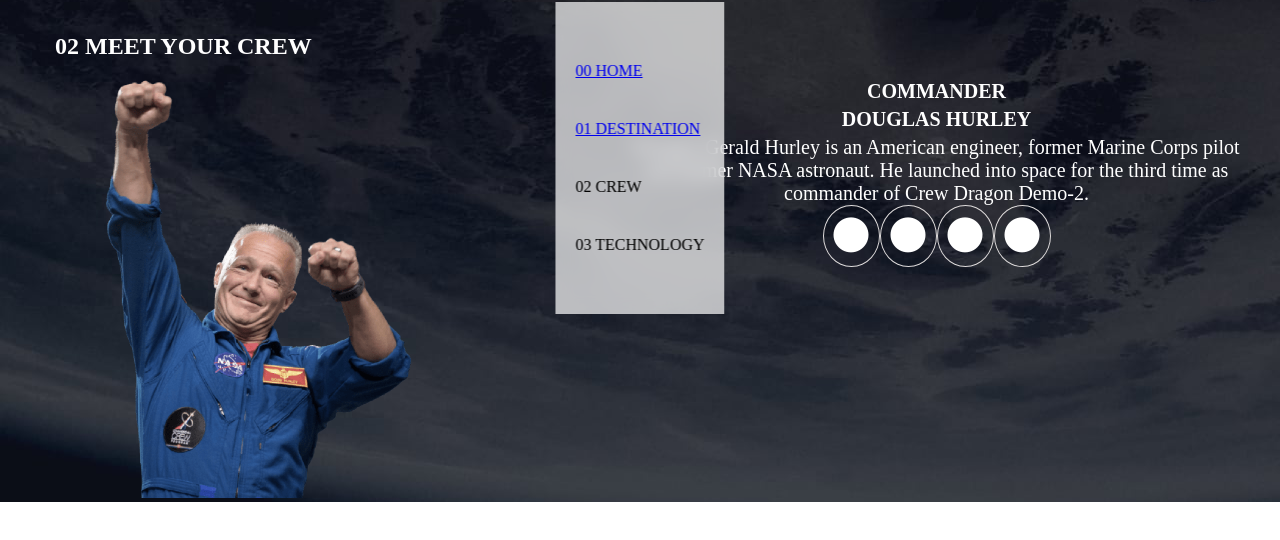
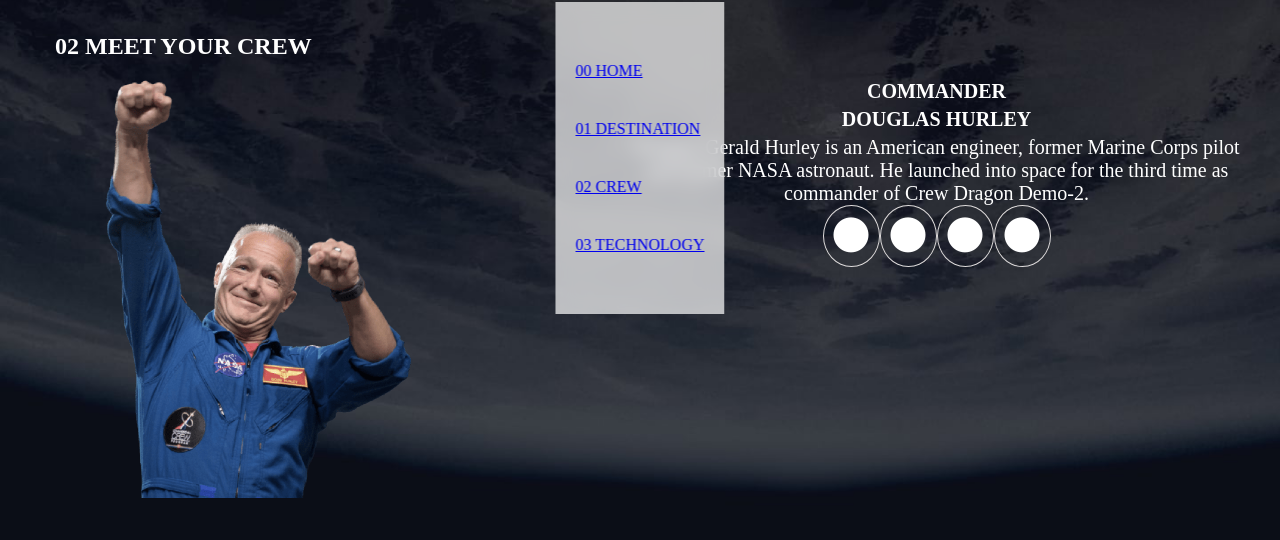
Before and after one commit to Lafi-olfa/starter-code, a plain HTML site: page crew.html in a window 1280 px wide. Shown: the part 78-618 px from the top of the page. Drawn offline with Linux system fonts and the light colour scheme.

Commit message:
add common style

```diff
--- a/crew.html
+++ b/crew.html
@@ -16,8 +16,8 @@
           <ul>
             <li><a href="/"> <span>00 </span>HOME</a>  </li>
             <li><a href="./destination.html"><span>01 </span>DESTINATION </a> </li>
-            <li><span>02 </span>CREW</li>
-            <li><span>03 </span>TECHNOLOGY</li>
+            <li><a href="./crew.html"><span>02 CREW</span> </a></li>
+            <li><a href="./technology.html"><span>03 TECHNOLOGY</span> </a></li>
           </ul>
         </nav>
         <div class="icon-bars">
@@ -25,7 +25,7 @@
             <i class="fa-solid fa-bars"></i>    </button>
         </div>
       </header>
-      <section class="home crew">
+      <section class="home crew section-background">
         <h1>02 MEET YOUR CREW</h1>
         <div id="crews-conatiner" style="padding-top: 20px;">
           <article id="crewImage">
```
Also changed, not shown: destination.html (+4 -4 lines), index.html (+2 -2 lines).
